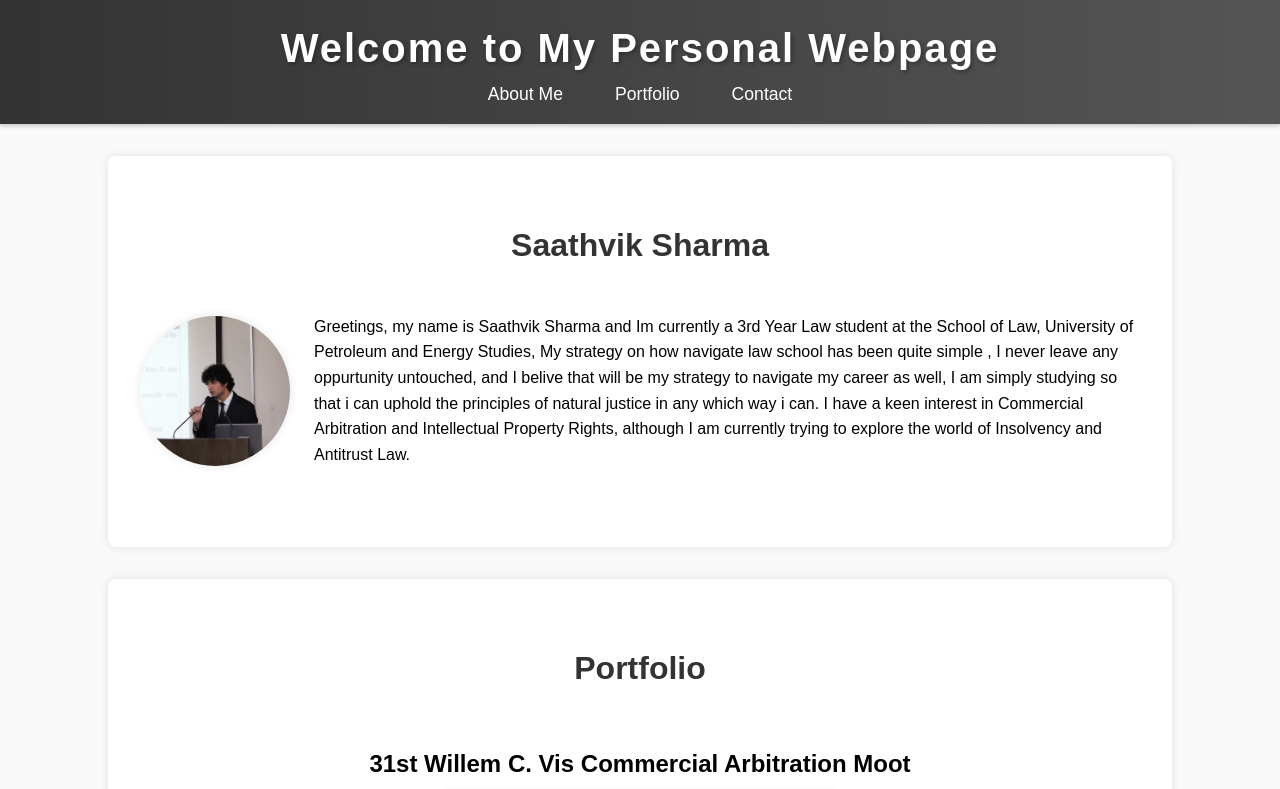
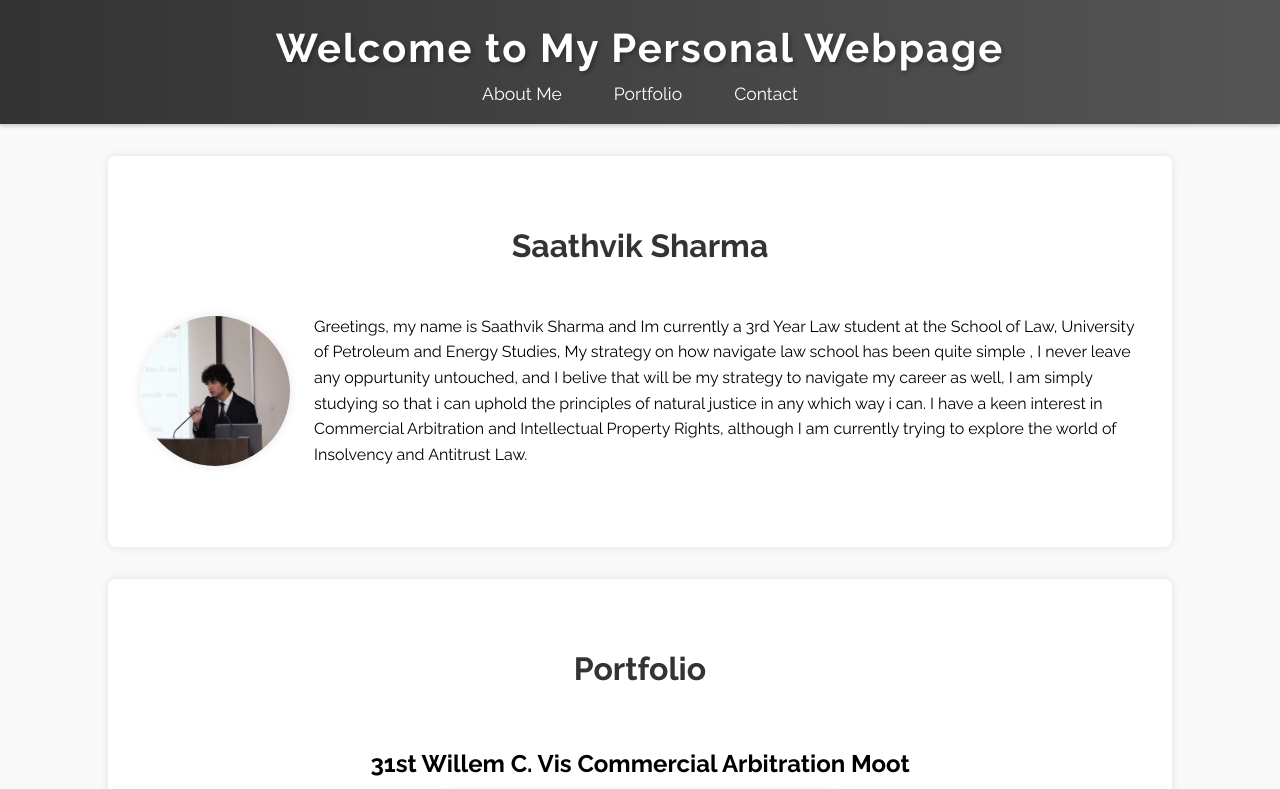
Before and after one commit to SaathvikSharma/Saathvik.github.io, a plain HTML site: page index.html in a window 1280 px wide. Shown: the top 789 px of the page. Drawn offline with Linux system fonts and the light colour scheme.

Commit message:
Update index.html

```diff
--- a/index.html
+++ b/index.html
@@ -5,7 +5,7 @@
     <meta name="viewport" content="width=device-width, initial-scale=1.0">
     <title>My Personal Webpage</title>
     <link rel="stylesheet" href="styles.css">
-    <link href="https://fonts.googleapis.com/css2?family=Lato:wght@300;400;700&display=swap" rel="stylesheet">
+    <link href="https://fonts.googleapis.com/css2?family=Raleway:wght@300;400;700&display=swap" rel="stylesheet">
     <link rel="stylesheet" href="https://cdnjs.cloudflare.com/ajax/libs/font-awesome/6.0.0-beta3/css/all.min.css">
 </head>
 <body>
```
